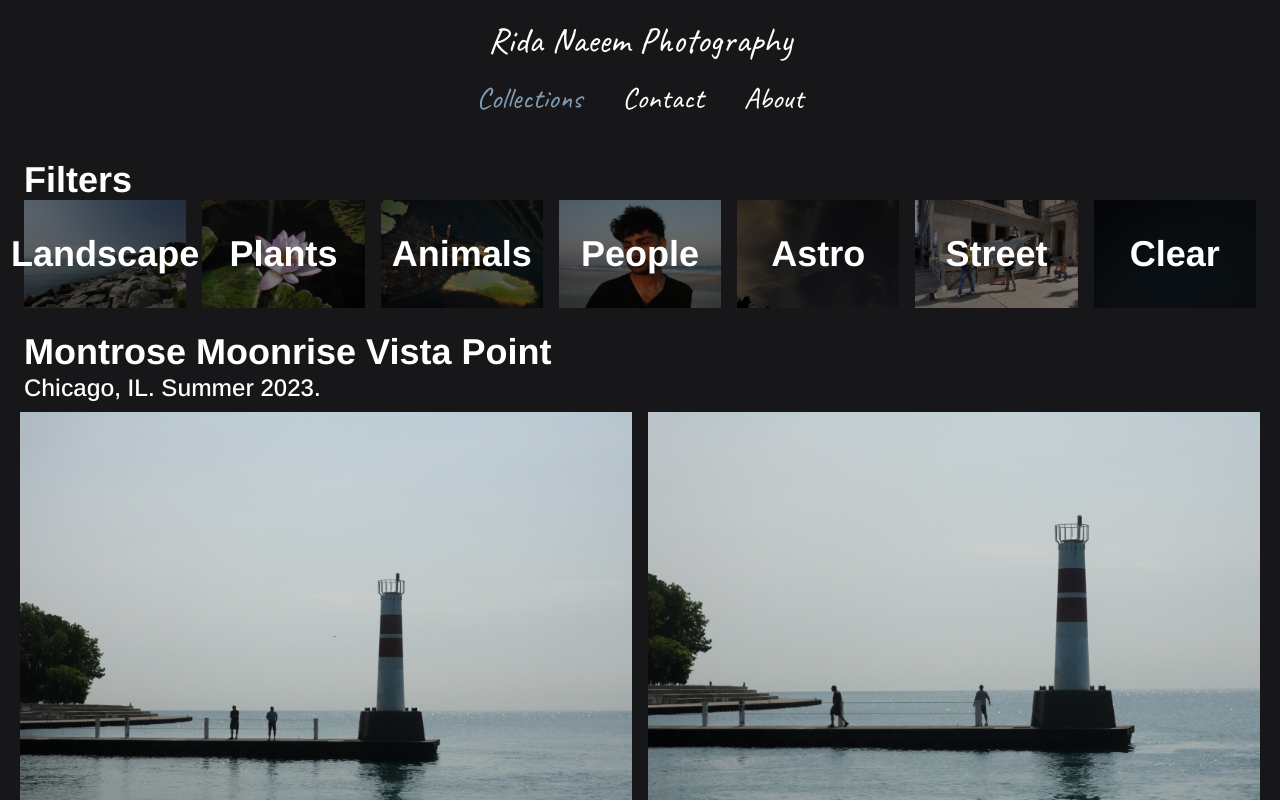
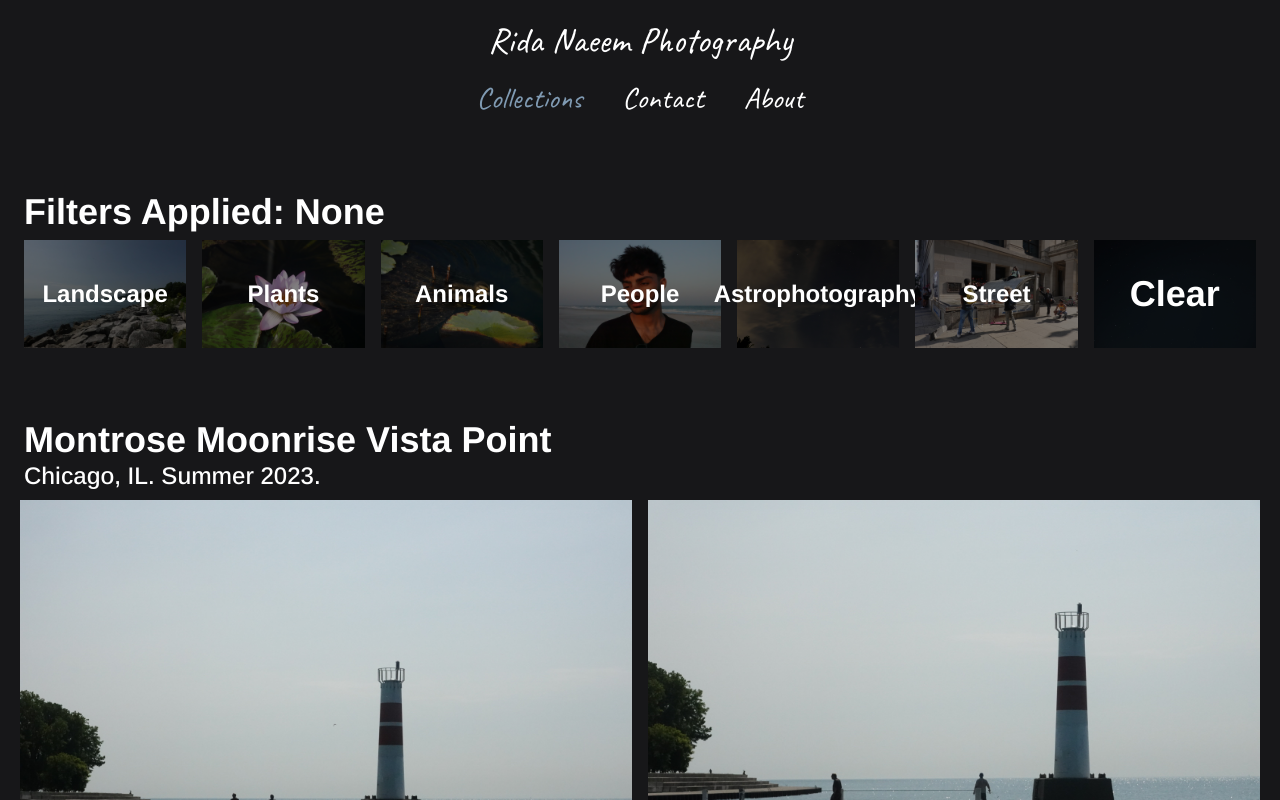
Before and after one commit to ridanaeeem/rida-photos, a Next.js app: page /collections in a window 1280 px wide. Shown: the top 800 px of the page. Built offline with nearby package versions, Linux system fonts and the light colour scheme; a web font is replaced by a local one.

Commit message:
added tags to all collection images

```diff
--- a/app/collections/page.tsx
+++ b/app/collections/page.tsx
@@ -97,9 +97,11 @@ export default function Collections() {
 					) : null}
 
 					<div>
-						<div className="flex flex-col p-6 pb-0">
-							<h3 className="text-4xl font-bold text-left ">Filters</h3>
-							<div className="grid grid-cols-7 gap-4">
+						<div className="flex flex-col p-6 py-12">
+							<h3 className="text-4xl font-bold text-left py-2">
+								Filters Applied: {filters.length == 0 ? "None" : filters.join(", ")}
+							</h3>
+							<div className="grid grid-cols-2 md:grid-cols-7 gap-4">
 								<FilterBox
 									filter="Landscape"
 									filters={filters}
@@ -129,7 +131,7 @@ export default function Collections() {
 									imageAlt="Sunset"
 								/>
 								<FilterBox
-									filter="Astro"
+									filter="Astrophotography"
 									filters={filters}
 									setFilters={setFilters}
 									imageSrc="perseid.JPG"
--- a/collections/chicagoStreet.tsx
+++ b/collections/chicagoStreet.tsx
@@ -6,6 +6,7 @@ interface PhotoModalProps {
 	showLink: boolean;
 	stats: string;
 	classAdjustments: string;
+	tags?: string[];
 }
 
 const chicagoStreetArray: PhotoModalProps[] = [
@@ -17,6 +18,7 @@ const chicagoStreetArray: PhotoModalProps[] = [
 		showLink: false,
 		stats: "SONY DSC-RX100M6 • ƒ/3.2 • 1/1000 • 9mm • ISO250",
 		classAdjustments: "col-span-1 row-span-1",
+		tags: ["Street"],
 	},
 	{
 		imageSrc: "/chicago4.jpg",
@@ -26,6 +28,7 @@ const chicagoStreetArray: PhotoModalProps[] = [
 		showLink: false,
 		stats: "SONY DSC-RX100M6 • ƒ/4.5 • 1/320 • 47.86mm • ISO250",
 		classAdjustments: "col-span-1 row-span-1",
+		tags: ["Street"],
 	},
 	{
 		imageSrc: "/chicagoEyes2.JPG",
@@ -44,6 +47,7 @@ const chicagoStreetArray: PhotoModalProps[] = [
 		showLink: false,
 		stats: "SONY DSC-RX100M6 • ƒ/4.5 • 1/6400 • 27.44mm • ISO5000",
 		classAdjustments: "col-span-1 row-span-1",
+		tags: ["Street"],
 	},
 	{
 		imageSrc: "/pigeon.JPG",
@@ -53,6 +57,7 @@ const chicagoStreetArray: PhotoModalProps[] = [
 		showLink: false,
 		stats: "SONY DSC-RX100M6 • ƒ/4.5 • 1/10000 • 72mm • ISO5000",
 		classAdjustments: "col-span-1 row-span-1",
+		tags: ["Animals"],
 	},
 	{
 		imageSrc: "/protest.JPG",
@@ -62,6 +67,7 @@ const chicagoStreetArray: PhotoModalProps[] = [
 		showLink: false,
 		stats: "SONY DSC-RX100M6 • ƒ/4.5 • 1/25600 • 50.65mm • ISO5000",
 		classAdjustments: "col-span-1 row-span-1",
+		tags: ["Street"],
 	},
 	{
 		imageSrc: "/chicago.JPG",
@@ -71,6 +77,7 @@ const chicagoStreetArray: PhotoModalProps[] = [
 		showLink: false,
 		stats: "SONY DSC-RX100M6 • ƒ/4.5 • 1/2000 • 72mm • ISO250",
 		classAdjustments: "col-span-1 row-span-1",
+		tags: ["Landscape"],
 	},
 	{
 		imageSrc: "/chicago2.JPG",
@@ -80,6 +87,7 @@ const chicagoStreetArray: PhotoModalProps[] = [
 		showLink: false,
 		stats: "SONY DSC-RX100M6 • ƒ/4.5 • 1/1000 • 72mm • ISO250",
 		classAdjustments: "col-span-1 row-span-1",
+		tags: ["Landscape"],
 	},
 	{
 		imageSrc: "/chicago3.JPG",
@@ -89,6 +97,7 @@ const chicagoStreetArray: PhotoModalProps[] = [
 		showLink: false,
 		stats: "SONY DSC-RX100M6 • ƒ/3.5 • 1/2500 • 13.29mm • ISO250",
 		classAdjustments: "col-span-1 row-span-1",
+		tags: ["Landscape"],
 	},
 	{
 		imageSrc: "/chicago5.JPG",
@@ -98,6 +107,7 @@ const chicagoStreetArray: PhotoModalProps[] = [
 		showLink: false,
 		stats: "SONY DSC-RX100M6 • ƒ/3.2 • 1/1600 • 9mm • ISO250",
 		classAdjustments: "col-span-1 row-span-1",
+		tags: ["Landscape, Animals"],
 	},
 	{
 		imageSrc: "/chicago6.JPG",
@@ -107,6 +117,7 @@ const chicagoStreetArray: PhotoModalProps[] = [
 		showLink: false,
 		stats: "SONY DSC-RX100M6 • ƒ/3.2 • 1/2500 • 9mm • ISO250",
 		classAdjustments: "col-span-1 row-span-1",
+		tags: ["Landscape, Animals"],
 	},
 
 	{
@@ -117,6 +128,7 @@ const chicagoStreetArray: PhotoModalProps[] = [
 		showLink: false,
 		stats: "SONY DSC-RX100M6 • ƒ/4.5 • 1/2000 • 71.03mm • ISO250",
 		classAdjustments: "col-span-1 row-span-1",
+		tags: ["Landscape"],
 	},
 ];
 
--- a/collections/halfalive.tsx
+++ b/collections/halfalive.tsx
@@ -6,6 +6,7 @@ interface PhotoModalProps {
 	showLink: boolean;
 	stats: string;
 	classAdjustments: string;
+	tags?: string[];
 }
 
 const halfaliveArray: PhotoModalProps[] = [
@@ -17,6 +18,7 @@ const halfaliveArray: PhotoModalProps[] = [
 		showLink: false,
 		stats: "SONY DSC-RX100M6 • f/11.0 • 1/4000 • 16.21mm • ISO12800",
 		classAdjustments: "col-span-3 md:col-span-2 row-span-1",
+		tags: ["Concert"],
 	},
 	{
 		imageSrc: "/tessaViolet.gif",
@@ -26,6 +28,7 @@ const halfaliveArray: PhotoModalProps[] = [
 		showLink: false,
 		stats: "SONY DSC-RX100M6 • f/11.0 • 1/4000 • 16.21mm • ISO12800",
 		classAdjustments: "col-span-1 row-span-1",
+		tags: ["Concert"],
 	},
 	{
 		imageSrc: "/tessaViolet3.jpg",
@@ -35,6 +38,7 @@ const halfaliveArray: PhotoModalProps[] = [
 		showLink: false,
 		stats: "SONY DSC-RX100M6 • f/11.0 • 1/4000 • 16.21mm • ISO12800",
 		classAdjustments: "col-span-1 row-span-1",
+		tags: ["Concert"],
 	},
 	{
 		imageSrc: "/tessaViolet4.jpg",
@@ -44,6 +48,7 @@ const halfaliveArray: PhotoModalProps[] = [
 		showLink: false,
 		stats: "SONY DSC-RX100M6 • f/11.0 • 1/4000 • 16.21mm • ISO12800",
 		classAdjustments: "col-span-1 row-span-1",
+		tags: ["Concert"],
 	},
 ];
 
--- a/collections/perseids2024.tsx
+++ b/collections/perseids2024.tsx
@@ -6,6 +6,7 @@ interface PhotoModalProps {
 	showLink: boolean;
 	stats: string;
 	classAdjustments: string;
+	tags?: string[];
 }
 
 const perseids2024Array: PhotoModalProps[] = [
@@ -17,6 +18,7 @@ const perseids2024Array: PhotoModalProps[] = [
 		showLink: false,
 		stats: "SONY DSC-RX100M6 • f/11.0 • 1/4000 • 16.21mm • ISO12800",
 		classAdjustments: "col-span-1 row-span-1",
+		tags: ["Astrophotography"],
 	},
 	{
 		imageSrc: "/perseid2.jpg",
@@ -26,6 +28,7 @@ const perseids2024Array: PhotoModalProps[] = [
 		showLink: false,
 		stats: "SONY DSC-RX100M6 • f/11.0 • 1/4000 • 16.21mm • ISO12800",
 		classAdjustments: "col-span-1 row-span-1",
+		tags: ["Astrophotography"],
 	},
 	{
 		imageSrc: "/perseid3.jpg",
@@ -35,6 +38,7 @@ const perseids2024Array: PhotoModalProps[] = [
 		showLink: false,
 		stats: "SONY DSC-RX100M6 • f/11.0 • 1/4000 • 16.21mm • ISO12800",
 		classAdjustments: "col-span-1 row-span-1",
+		tags: ["Astrophotography"],
 	},
 ];
 
--- a/collections/topsailBeach.tsx
+++ b/collections/topsailBeach.tsx
@@ -6,71 +6,79 @@ interface PhotoModalProps {
 	showLink: boolean;
 	stats: string;
 	classAdjustments: string;
+	tags?: string[];
 }
 
 const topsailBeachArray: PhotoModalProps[] = [
 	{
 		imageSrc: "/starryTSB2.JPG",
-		imageAlt: "water lily",
-		description: "water lily",
+		imageAlt: "Night shot of Topsail Beach",
+		description: "",
 		collection: "topsailBeach",
 		showLink: false,
 		stats: "SONY DSC-RX100M6 • f/11.0 • 1/4000 • 16.21mm • ISO12800",
 		classAdjustments: "col-span-1 row-span-1",
+		tags: ["Landscape", "Astrophotography"],
 	},
 	{
 		imageSrc: "/starryTSB.JPG",
-		imageAlt: "water lily",
-		description: "water lily",
+		imageAlt: "Illuminated houses on Topsail Beach at night, with stars in the sky",
+		description: "",
 		collection: "topsailBeach",
 		showLink: false,
 		stats: "SONY DSC-RX100M6 • f/11.0 • 1/4000 • 16.21mm • ISO12800",
 		classAdjustments: "col-span-1 row-span-1",
+		tags: ["Landscape", "Astrophotography"],
 	},
 	{
 		imageSrc: "/starryTSB3.JPG",
-		imageAlt: "water lily",
-		description: "water lily",
+		imageAlt: "Shot of the night sky at Topsail Beach, with higher exposure",
+		description: "",
 		collection: "topsailBeach",
 		showLink: false,
 		stats: "SONY DSC-RX100M6 • f/11.0 • 1/4000 • 16.21mm • ISO12800",
 		classAdjustments: "col-span-1 row-span-1",
+		tags: ["Astrophotography"],
 	},
 	{
 		imageSrc: "/starryTSB4.JPG",
-		imageAlt: "water lily",
-		description: "water lily",
+		imageAlt: "Shot of the night sky at Topsail Beach, with lower exposure",
+		description: "",
 		collection: "topsailBeach",
 		showLink: false,
 		stats: "SONY DSC-RX100M6 • f/11.0 • 1/4000 • 16.21mm • ISO12800",
 		classAdjustments: "col-span-1 row-span-1",
+		tags: ["Astrophotography"],
 	},
 	{
 		imageSrc: "/nightTSB.jpg",
-		imageAlt: "water lily",
-		description: "water lily",
+		imageAlt: "Shot of two girls sitting on the beach under the moonlight",
+		description: "",
 		collection: "topsailBeach",
 		showLink: false,
 		stats: "SONY DSC-RX100M6 • f/11.0 • 1/4000 • 16.21mm • ISO12800",
 		classAdjustments: "col-span-1 row-span-1",
+		tags: ["Landscape"],
 	},
 	{
 		imageSrc: "/beach.JPG",
-		imageAlt: "water lily",
-		description: "water lily",
+		imageAlt: "Shot of girl walking towards the ocean on Topsail Beach",
+		description: "",
 		collection: "topsailBeach",
 		showLink: false,
 		stats: "SONY DSC-RX100M6 • f/11.0 • 1/4000 • 16.21mm • ISO12800",
 		classAdjustments: "col-span-1 row-span-1",
+		tags: ["Landscape"],
 	},
 	{
 		imageSrc: "/beach2.JPG",
-		imageAlt: "water lily",
-		description: "water lily",
+		imageAlt: "Shot of girl walking in the sand",
+		description: "",
 		collection: "topsailBeach",
 		showLink: false,
 		stats: "SONY DSC-RX100M6 • f/11.0 • 1/4000 • 16.21mm • ISO12800",
 		classAdjustments: "col-span-1 row-span-1",
+		tags: ["Landscape"],
 	},
 ];
 
--- a/components/FilterBox.tsx
+++ b/components/FilterBox.tsx
@@ -29,7 +29,7 @@ export default function FilterBox({
 				{/* black overlay with 50% opacity */}
 				<div className="absolute inset-0 bg-black opacity-50"></div>
 				{/* centered text */}
-				<h5 className="absolute inset-0 flex items-center justify-center text-white text-4xl font-bold">
+				<h5 className="absolute inset-0 flex items-center justify-center text-white text-2xl font-bold">
 					{filter}
 				</h5>
 			</div>
```
Also changed, not shown: collections/ducksAndLilies.tsx (+22 -0 lines), collections/montroseMoonrise.tsx (+14 -3 lines).
